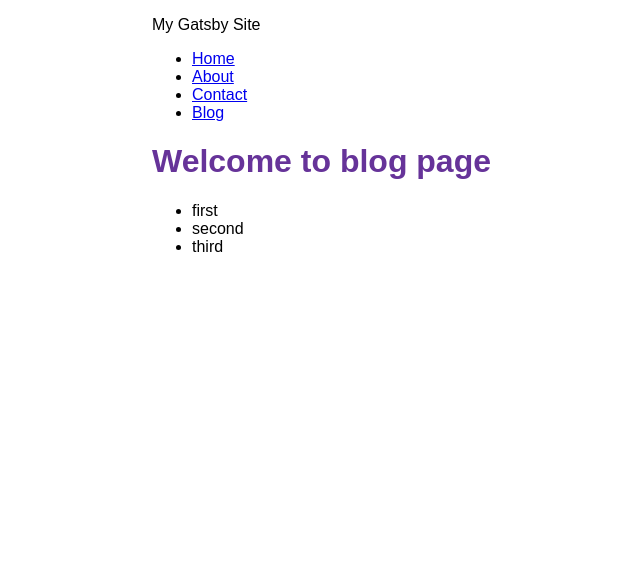
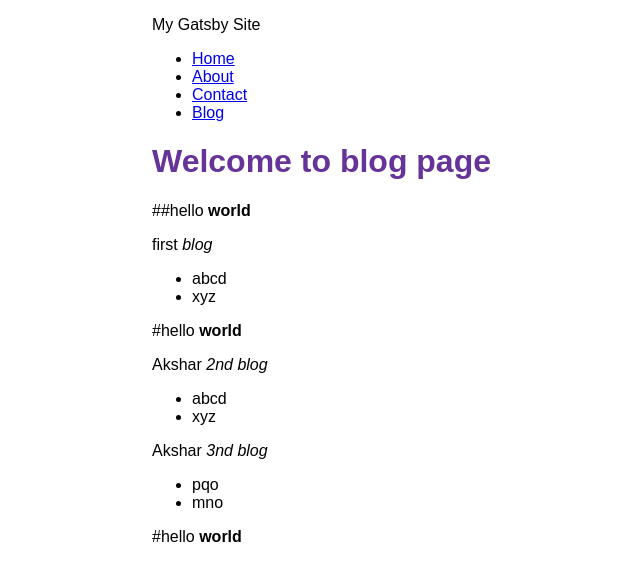
Before and after one commit to contractorakshar/gatsbyjs_demo, a Gatsby site: page /blog in a window 1280 px wide. Shown: the whole page, without its empty margins (238-878 px from the left). Built offline with nearby package versions, Linux system fonts and the light colour scheme; Gatsby itself is replaced by a stand-in of ours.

Commit message:
🎉 part 5 finsihed

```diff
--- a/blog/first.mdx
+++ b/blog/first.mdx
@@ -0,0 +1,11 @@
+---
+Title:First Post
+date:"2000-06-28"
+---
+
+##hello **world**
+
+first _blog_
+
+- abcd
+- xyz
--- a/blog/second.mdx
+++ b/blog/second.mdx
@@ -0,0 +1,11 @@
+---
+Title:Second Post
+date:"2001-07-07"
+---
+
+#hello **world**
+
+Akshar _2nd blog_
+
+- abcd
+- xyz
--- a/blog/third.mdx
+++ b/blog/third.mdx
@@ -0,0 +1,11 @@
+---
+Title:Third Post
+date:"2000-01-01"
+---
+
+Akshar _3nd blog_
+
+- pqo
+- mno
+
+#hello **world**
--- a/gatsby-config.js
+++ b/gatsby-config.js
@@ -14,6 +14,7 @@ module.exports = {
         path: `${__dirname}/blog`,
       },
     },
+    'gatsby-plugin-mdx',
   ],
   flags: {
     DEV_SSR: false,
--- a/package.json
+++ b/package.json
@@ -15,9 +15,12 @@
     "clean": "gatsby clean"
   },
   "dependencies": {
+    "@mdx-js/mdx": "^1.6.22",
+    "@mdx-js/react": "^1.6.22",
     "gatsby": "^3.9.1",
     "gatsby-plugin-gatsby-cloud": "^2.10.0",
     "gatsby-plugin-image": "^1.10.1",
+    "gatsby-plugin-mdx": "^2.10.0",
     "gatsby-plugin-sharp": "^3.10.2",
     "gatsby-source-filesystem": "^3.10.0",
     "react": "^17.0.1",
--- a/src/pages/blog.js
+++ b/src/pages/blog.js
@@ -1,26 +1,31 @@
 import * as React from 'react';
 import Layout from '../components/layout';
 import { graphql } from 'gatsby';
+import { MDXRenderer } from 'gatsby-plugin-mdx';
 const BlogPage = ({ data }) => {
-  // console.log(data);
+  console.log(data);
   return (
     <>
       <Layout pageTitle="BlogPage" pageHeading="Welcome to blog page">
-        <ul>
-          {data.allFile.nodes.map((node) => {
-            return <li key={node.id}>{node.name}</li>;
+        <article>
+          {data.allMdx.nodes.map((node) => {
+            return (
+              <article key={node.id}>
+                <MDXRenderer>{node.body}</MDXRenderer>
+              </article>
+            );
           })}
-        </ul>
+        </article>
       </Layout>
     </>
   );
 };
 export const query = graphql`
   query MyQueryBlog {
-    allFile(filter: { sourceInstanceName: { eq: "blog" } }) {
+    allMdx(sort: { fields: rawBody }) {
       nodes {
-        name
         id
+        body
       }
     }
   }
```
Also changed, not shown: 1 other file.
